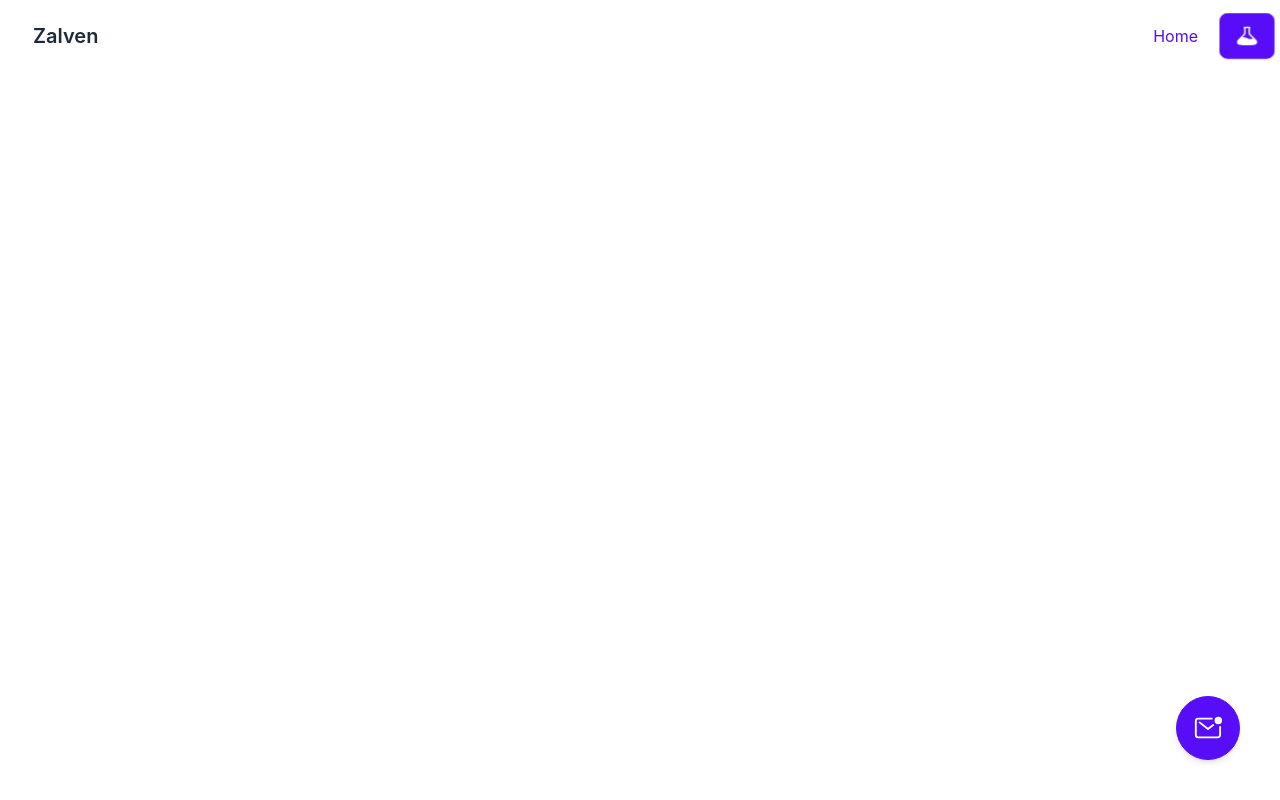
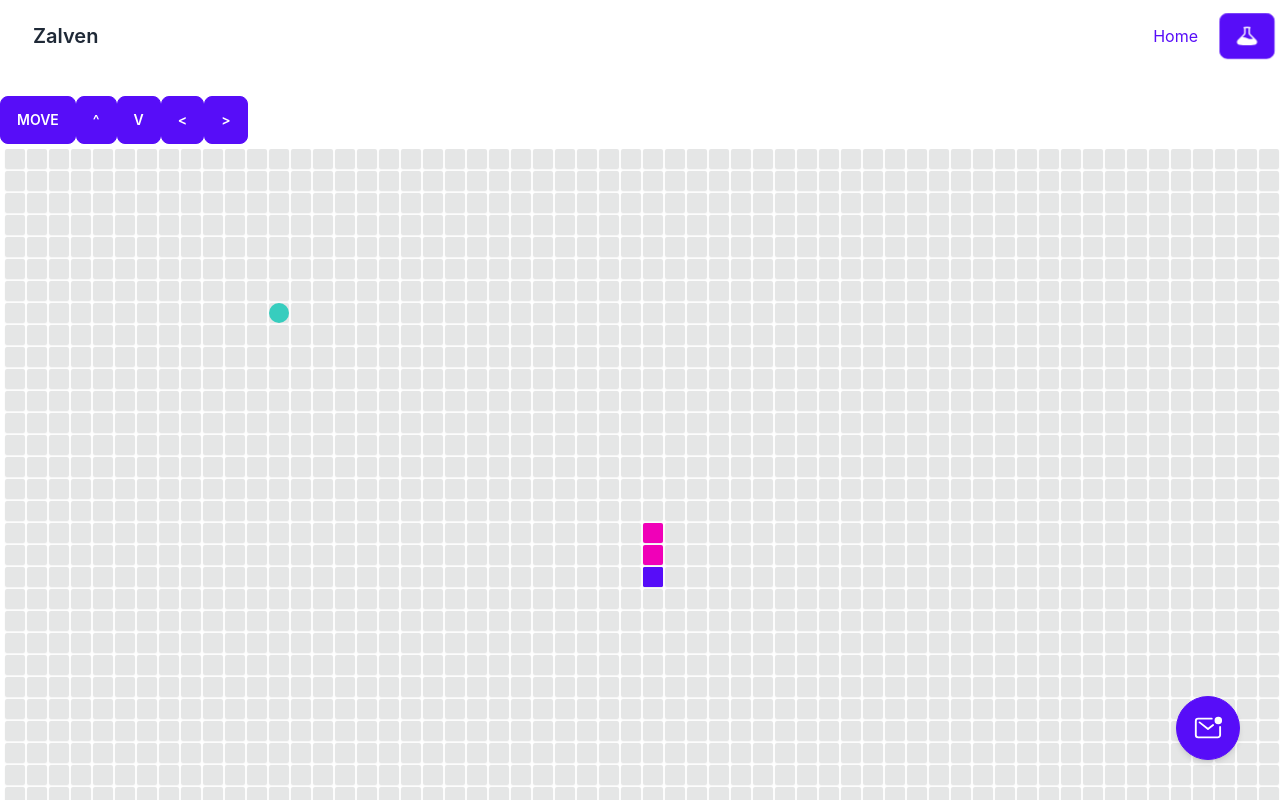
Before and after one commit to zalven-official/Snake-AI, a React (Vite) app: page / in a window 1280 px wide. Built offline with nearby package versions, Linux system fonts and the light colour scheme.

Commit message:
adding snake ai

```diff
--- a/index.html
+++ b/index.html
@@ -3,6 +3,7 @@
   <head>
     <meta charset="UTF-8" />
     <meta name="viewport" content="width=device-width, initial-scale=1.0" />
+    <link rel="shortcut icon" href="#">
     <title>Zalven Blue</title>
     <!-- Google tag (gtag.js) -->
     <script async src="https://www.googletagmanager.com/gtag/js?id=G-PP8RYR4WPV"></script>
--- a/src/components/NavigationBar.tsx
+++ b/src/components/NavigationBar.tsx
@@ -29,6 +29,7 @@ function NavigationBar({ children }: NavigationProps) {
         <div className="drawer-content ">
           <Background />
           <div className="relative flex items-start justify-center sm:pt-0 ">
+            <div className="flex-0 w-full max-w-7xl ">{children}</div>
             <div className="fixed top-0 navbar  max-w-7xl">
               <div className="flex-1 ">
                 <nav className="navbar top-0 fixed max-w-7xl ">
@@ -65,11 +66,11 @@ function NavigationBar({ children }: NavigationProps) {
                         );
                       })}
                     </ul>
-                    <div className="dropdown dropdown-end s">
+                    <div className="dropdown dropdown-end z-10">
                       <button
                         type="button"
                         tabIndex={0}
-                        className="btn m-1 btn-primary"
+                        className="btn m-1 btn-primary z-10"
                         title="theme-selector"
                       >
                         <BeakerIcon className="w-6" />
@@ -106,7 +107,6 @@ function NavigationBar({ children }: NavigationProps) {
                 </nav>
               </div>
             </div>
-            <div className="flex-0 w-full max-w-7xl ">{children}</div>
           </div>
         </div>
         <div className="drawer-side">
--- a/src/helpers/useFrameLoop.tsx
+++ b/src/helpers/useFrameLoop.tsx
@@ -1,14 +1,9 @@
 import { useRef, useEffect } from 'react';
 
-function useFrameLoop(callback: (time: number, deltaTime: number) => void) {
+function useFrameLoop(callback: () => void) {
   const requestID = useRef<number>();
-  const previousTime = useRef<number>();
-  const loop = (time: number) => {
-    previousTime.current = time || 0;
-    if (previousTime.current !== undefined) {
-      const deltaTime = time - previousTime.current;
-      callback(time, deltaTime);
-    }
+  const loop = () => {
+    callback();
     requestID.current = requestAnimationFrame(loop);
   };
   useEffect(() => {
--- a/src/pages/Home.tsx
+++ b/src/pages/Home.tsx
@@ -1,7 +1,207 @@
-import React from 'react';
+import React, { useState } from 'react';
+import { getRandomInt } from '../helpers/randomizer';
+import useFrameLoop from '../helpers/useFrameLoop';
+
+const width = 58;
+const height = 38;
+const speed = 2;
+
+function isMoveAllowed(snakeMove: string, movement: string) {
+  if (snakeMove === 'D') return movement !== 'U';
+  if (snakeMove === 'U') return movement !== 'D';
+  if (snakeMove === 'R') return movement !== 'L';
+  if (snakeMove === 'L') return movement !== 'R';
+  return false;
+}
 
 function Home() {
-  return <div />;
+  // Snake Properties
+  const [snakeBody, setSnakeBody] = useState<Array<Array<number>>>([
+    [width / 2, height / 2 - 2],
+    [width / 2, height / 2 - 1],
+    [width / 2, height / 2],
+  ]);
+  const [snakeMove, setSnakeMove] = useState<string>('D');
+
+  // Snake Food
+  const [snakeFood, setSnakeFood] = useState<Array<number>>([
+    getRandomInt(0, width - 1),
+    getRandomInt(0, height - 1),
+  ]);
+  // console.log(getRandomInt(width, height));
+
+  function changeMovement(movement: string) {
+    if (isMoveAllowed(snakeMove, movement)) setSnakeMove(movement);
+  }
+  // Movement
+  function moveSnakeBody() {
+    const snakeLength = snakeBody.length;
+    const body = [...snakeBody];
+    let move: Array<number> = [];
+
+    // Move Up
+    if (snakeMove === 'U')
+      move = [snakeBody[snakeLength - 1][0], snakeBody[snakeLength - 1][1] - 1];
+    // Move Down
+    else if (snakeMove === 'D')
+      move = [snakeBody[snakeLength - 1][0], snakeBody[snakeLength - 1][1] + 1];
+    // Move Left
+    else if (snakeMove === 'L')
+      move = [snakeBody[snakeLength - 1][0] - 1, snakeBody[snakeLength - 1][1]];
+    // Move Right
+    else if (snakeMove === 'R')
+      move = [snakeBody[snakeLength - 1][0] + 1, snakeBody[snakeLength - 1][1]];
+
+    // Death
+    if (move[0] < 0 || move[0] >= width || move[1] < 0 || move[1] >= height)
+      console.log(move);
+
+    // Change food and eat food
+    const eatFood = move[0] === snakeFood[0] && move[1] === snakeFood[1];
+    if (eatFood) {
+      for (let i = 0; i < 2000; i += 1) {
+        const dropX = getRandomInt(0, width - 1);
+        const dropY = getRandomInt(0, height - 1);
+        let hasDroppedAvailable = true;
+        for (let j = 0; j < body.length; j += 1) {
+          const bodyDropX = body[j][0];
+          const bodyDropY = body[j][1];
+          if (dropX === bodyDropX && dropY === bodyDropY) {
+            hasDroppedAvailable = false;
+            break;
+          }
+        }
+        if (hasDroppedAvailable) {
+          setSnakeFood([dropX, dropY]);
+          break;
+        }
+      }
+    }
+
+    // Move Head
+    if (move.length === 2) body.push(move);
+    // Remove Tail
+    if (snakeLength > 1 && !eatFood) body.shift();
+
+    setSnakeBody(body);
+  }
+
+  // useFrameLoop(() => {
+  //   // moveSnakeBody();
+  // });
+
+  return (
+    <div className="mt-24 -z-10">
+      <div className="flex">
+        <button
+          className="btn btn-primary"
+          type="button"
+          onClick={moveSnakeBody}
+        >
+          Move
+        </button>
+        <button
+          className="btn btn-primary"
+          type="button"
+          onClick={() => changeMovement('U')}
+        >
+          ^
+        </button>
+        <button
+          className="btn btn-primary"
+          type="button"
+          onClick={() => changeMovement('D')}
+        >
+          v
+        </button>
+        <button
+          className="btn btn-primary"
+          type="button"
+          onClick={() => changeMovement('L')}
+        >
+          {'<'}
+        </button>
+        <button
+          className="btn btn-primary"
+          type="button"
+          onClick={() => changeMovement('R')}
+        >
+          {'>'}
+        </button>
+      </div>
+      <div className="absolute flex">
+        {Array.apply(0, Array(width)).map((x, i) => {
+          const colKey = `${i}_col_snake_env`;
+          return (
+            <div key={colKey}>
+              {Array.apply(0, Array(height)).map((y, j) => {
+                const rowKey = `${j}_row_snake_env`;
+                const snakeHead = snakeBody[snakeBody.length - 1];
+                if (snakeHead[0] === i && snakeHead[1] === j) {
+                  return (
+                    <div
+                      className="absolute w-5 h-5 bg-primary  shadow-sm rounded-sm"
+                      key={rowKey}
+                      style={{
+                        left: `${i * 22 + 5}px`,
+                        top: `${j * 22 + 5}px`,
+                      }}
+                    />
+                  );
+                }
+                return (
+                  <div
+                    className="absolute w-5 h-5 bg-base-300 shadow-sm rounded-sm "
+                    style={{
+                      left: `${i * 22 + 5}px`,
+                      top: `${j * 22 + 5}px`,
+                    }}
+                    key={rowKey}
+                  />
+                );
+              })}
+            </div>
+          );
+        })}
+      </div>
+      <div className="absolute flex">
+        <div
+          className="absolute w-5 h-5 bg-accent rounded-3xl"
+          style={{
+            left: `${snakeFood[0] * 22 + 5}px`,
+            top: `${snakeFood[1] * 22 + 5}px`,
+          }}
+        />
+      </div>
+      <div className="absolute flex">
+        {snakeBody?.map((y, i) => {
+          const snakeKey = `${i}_snake_body`;
+          if (snakeBody.length - 1 === i) {
+            return (
+              <div
+                className="absolute w-5 h-5 bg-primary  shadow-sm rounded-sm"
+                key={snakeKey}
+                style={{
+                  left: `${y[0] * 22 + 5}px`,
+                  top: `${y[1] * 22 + 5}px`,
+                }}
+              />
+            );
+          }
+          return (
+            <div
+              key={snakeKey}
+              className="absolute w-5 h-5 bg-secondary shadow-sm rounded-sm"
+              style={{
+                left: `${y[0] * 22 + 5}px`,
+                top: `${y[1] * 22 + 5}px`,
+              }}
+            />
+          );
+        })}
+      </div>
+    </div>
+  );
 }
 
 Home.propTypes = {};
```
